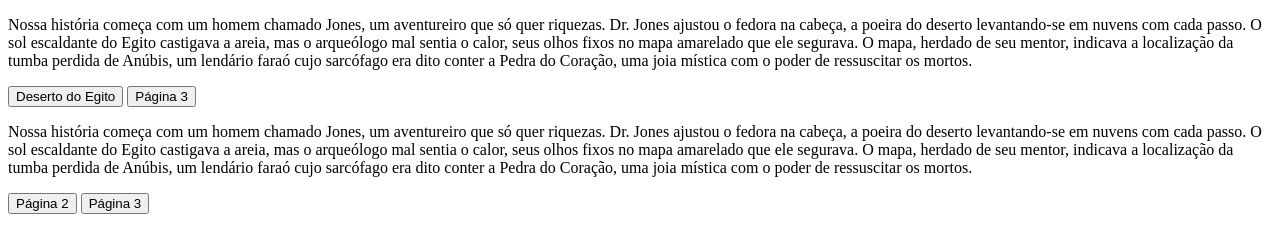
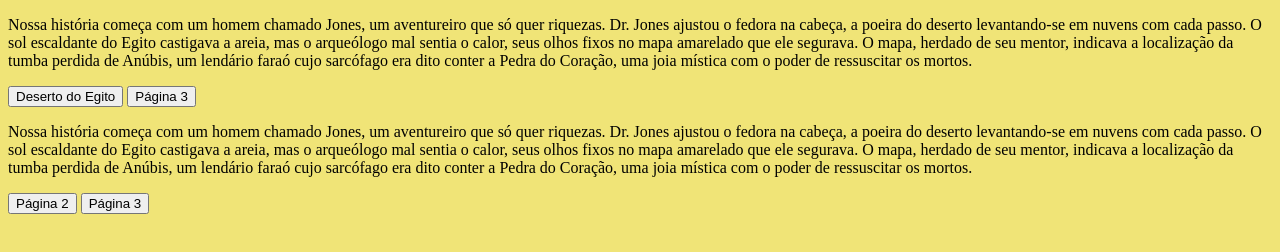
Before and after one commit to Lucas-Daniel14/Lucas-Daniel14, a plain HTML site: page index.html in a window 1280 px wide. Drawn offline with Linux system fonts and the light colour scheme.

Commit message:
Add files via upload

```diff
--- a/index.html
+++ b/index.html
@@ -3,6 +3,10 @@
 <head>
     <meta charset="UTF-8">
     <meta name="viewport" content="width=device-width, initial-scale=1.0">
+    <link rel="stylesheet" href="style.css">
+    <link rel="preconnect" href="https://fonts.googleapis.com">
+    <link rel="preconnect" href="https://fonts.gstatic.com" crossorigin>
+    <link href="https://fonts.googleapis.com/css2?family=Cinzel:wght@400..900&display=swap" rel="stylesheet">
     <title>Jone Aventuras</title>
 </head>
 <body>
@@ -20,5 +24,6 @@
      </main>
 
 
+
 </body>
 </html>
--- a/style.css
+++ b/style.css
@@ -1,3 +1,7 @@
 body{
-    color: green;
-    background: gold
+    background-color: rgb(240, 228, 119);
+    color: black
+
+
+    font-family: "Cinzel", serif;
+}
```
